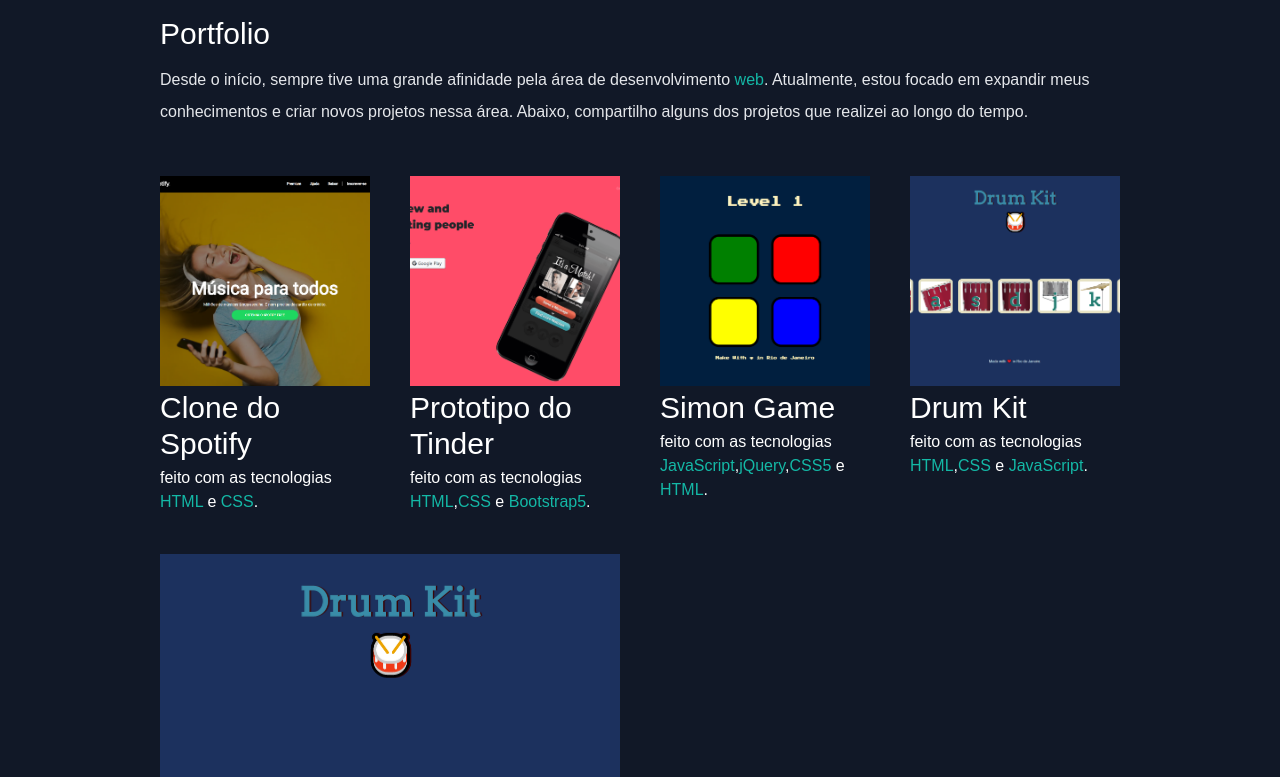
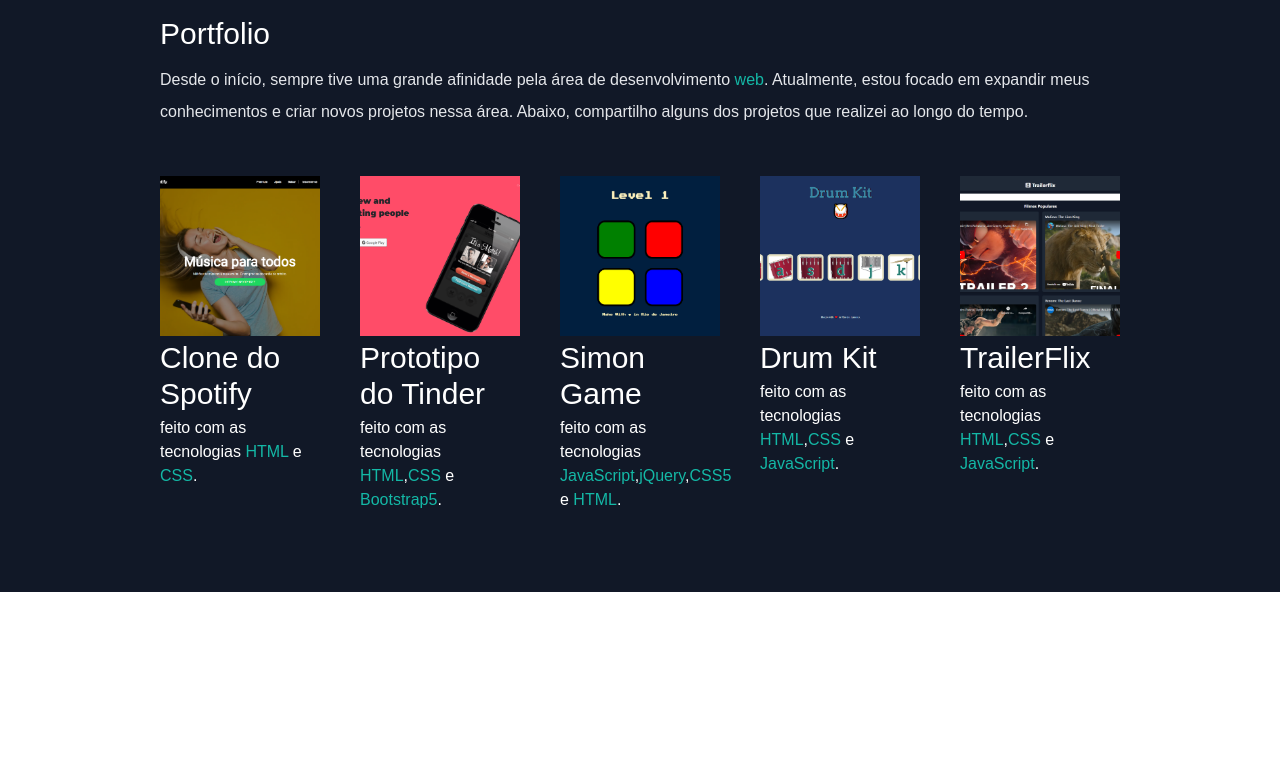
Before and after one commit to Wpnnt/portfolio-web-react, a Next.js app: page / in a window 1280 px wide. Shown: the part 1040-1817 px from the top of the page. After the commit the page ends 1632 px from the top, so only its background shows below. Built offline with nearby package versions, Linux system fonts and the light colour scheme.

Commit message:
Refactor homepage layout and improve code readability

```diff
--- a/pages/index.js
+++ b/pages/index.js
@@ -1,8 +1,5 @@
 import Head from "next/head";
-import {
-  AiFillLinkedin,
-  AiFillGithub,
-} from "react-icons/ai";
+import { AiFillLinkedin, AiFillGithub } from "react-icons/ai";
 import { BsFillMoonStarsFill } from "react-icons/bs";
 import { useState } from "react";
 import wpnnt from "../public/profile.png";
@@ -11,6 +8,7 @@
 import web2 from "../public/web2.png";
 import web3 from "../public/web3.png";
 import web4 from "../public/web4.png";
+import web5 from "../public/web5.png";
 
 export default function Home() {
   const [darkMode, setDarkMode] = useState(true);
@@ -40,37 +38,60 @@
               Paulo Vitor
             </h2>
             <div className="mx-auto bg-gradient-to-b from-[#0505f5] rounded-full w-80 h-80 relative overflow-hidden mt-3 md:h-96 md:w-96">
-              <Image src={wpnnt} layout="fill" objectFit="cover" alt="Profile picture" />
+              <Image
+                src={wpnnt}
+                layout="fill"
+                objectFit="cover"
+                alt="Profile picture"
+              />
             </div>
             <h3 className="text-2xl py-2 dark:text-white md:text-3xl">
               Junior Developer
             </h3>
             <p className="text-md py-5 leading-8 text-gray-800 dark:text-gray-200 max-w-xl mx-auto md:text-xl">
-            Dev Júnior com foco em Full-Stack e iniciando como freelancer. Meu objetivo é me tornar um programador pleno em breve, sempre em busca de aprendizado e evolução. Acompanhe minhas redes sociais abaixo para saber mais sobre meus projetos e progressos.
+              Dev Júnior com foco em Full-Stack e iniciando como freelancer. Meu
+              objetivo é me tornar um programador pleno em breve, sempre em
+              busca de aprendizado e evolução. Acompanhe minhas redes sociais
+              abaixo para saber mais sobre meus projetos e progressos.
             </p>
 
             <div className="text-5xl flex justify-center gap-16 py-3 text-gray-600 dark:text-gray-400">
-              <a href="https://www.linkedin.com/in/paulo-vitor37/" target="_blank" rel="noopener noreferrer">
+              <a
+                href="https://www.linkedin.com/in/paulo-vitor37/"
+                target="_blank"
+                rel="noopener noreferrer"
+              >
                 <AiFillLinkedin className="hover:text-blue-700" />
               </a>
-              <a href="https://github.com/Wpnnt" target="_blank" rel="noopener noreferrer">
+              <a
+                href="https://github.com/Wpnnt"
+                target="_blank"
+                rel="noopener noreferrer"
+              >
                 <AiFillGithub className="hover:text-blue-700" />
               </a>
             </div>
           </div>
         </section>
-        <section>
-        </section>
+        <section></section>
         <section className="py-10">
           <div>
             <h3 className="text-3xl py-1 dark:text-white ">Portfolio</h3>
             <p className="text-md py-2 leading-8 text-gray-800 dark:text-gray-200">
-            Desde o início, sempre tive uma grande afinidade pela área de desenvolvimento <span className="text-teal-500">web</span>. Atualmente, estou focado em expandir meus conhecimentos e criar novos projetos nessa área. Abaixo, compartilho alguns dos projetos que realizei ao longo do tempo.
+              Desde o início, sempre tive uma grande afinidade pela área de
+              desenvolvimento <span className="text-teal-500">web</span>.
+              Atualmente, estou focado em expandir meus conhecimentos e criar
+              novos projetos nessa área. Abaixo, compartilho alguns dos projetos
+              que realizei ao longo do tempo.
             </p>
           </div>
-          <div className="flex flex-col gap-10 py-10 lg:flex-row lg:flex-wrap">
-            <div className="basis-1/5 flex-1 ">
-              <a href="https://wpnnt.github.io/SpotifyClone/" target="_blank" rel="noreferrer">
+          <div className="grid grid-cols-1 gap-10 py-10 sm:grid-cols-2 lg:grid-cols-3 xl:grid-cols-5">
+            <div className="flex-1">
+              <a
+                href="https://wpnnt.github.io/SpotifyClone/"
+                target="_blank"
+                rel="noreferrer"
+              >
                 <Image
                   className="object-cover transition-transform duration-500 transform hover:scale-105"
                   width={"100%"}
@@ -80,11 +101,21 @@
                   alt="Spotify Clone project"
                 />
               </a>
-              <h3 className="text-3xl py-1 dark:text-white">Clone do Spotify</h3>
-              <p className="text-black dark:text-white">feito com as tecnologias <span className="text-teal-500">HTML</span> e <span className="text-teal-500">CSS</span>.</p>
+              <h3 className="text-3xl py-1 dark:text-white">
+                Clone do Spotify
+              </h3>
+              <p className="text-black dark:text-white">
+                feito com as tecnologias{" "}
+                <span className="text-teal-500">HTML</span> e{" "}
+                <span className="text-teal-500">CSS</span>.
+              </p>
             </div>
-            <div className="basis-1/5 flex-1">
-            <a href="https://wpnnt.github.io/Tinder-Prototype/" target="_blank" rel="noreferrer">
+            <div className="flex-1">
+              <a
+                href="https://wpnnt.github.io/Tinder-Prototype/"
+                target="_blank"
+                rel="noreferrer"
+              >
                 <Image
                   className="object-cover transition-transform duration-500 transform hover:scale-105"
                   width={"100%"}
@@ -94,12 +125,23 @@
                   alt="Tinder Prototype project"
                 />
               </a>
-                <h3 className="text-3xl py-1 dark:text-white">Prototipo do Tinder</h3>
+              <h3 className="text-3xl py-1 dark:text-white">
+                Prototipo do Tinder
+              </h3>
 
-              <p className="text-black dark:text-white">feito com as tecnologias <span className="text-teal-500">HTML</span>,<span className="text-teal-500">CSS</span> e <span className="text-teal-500">Bootstrap5</span>.</p>
+              <p className="text-black dark:text-white">
+                feito com as tecnologias{" "}
+                <span className="text-teal-500">HTML</span>,
+                <span className="text-teal-500">CSS</span> e{" "}
+                <span className="text-teal-500">Bootstrap5</span>.
+              </p>
             </div>
-            <div className="basis-1/5 flex-1">
-            <a href="https://wpnnt.github.io/Simon-Game-Challenge/" target="_blank" rel="noreferrer">
+            <div className="flex-1">
+              <a
+                href="https://wpnnt.github.io/Simon-Game-Challenge/"
+                target="_blank"
+                rel="noreferrer"
+              >
                 <Image
                   className="object-cover transition-transform duration-500 transform hover:scale-105"
                   width={"100%"}
@@ -109,14 +151,22 @@
                   alt="Simon Game project"
                 />
               </a>
-                <h3 className="text-3xl py-1 dark:text-white">
-                  Simon Game
-                </h3>
+              <h3 className="text-3xl py-1 dark:text-white">Simon Game</h3>
 
-              <h1 className="text-black dark:text-white">feito com as tecnologias <span className="text-teal-500">JavaScript</span>,<span className="text-teal-500">jQuery</span>,<span className="text-teal-500">CSS5</span> e <span className="text-teal-500">HTML</span>.</h1>
+              <h1 className="text-black dark:text-white">
+                feito com as tecnologias{" "}
+                <span className="text-teal-500">JavaScript</span>,
+                <span className="text-teal-500">jQuery</span>,
+                <span className="text-teal-500">CSS5</span> e{" "}
+                <span className="text-teal-500">HTML</span>.
+              </h1>
             </div>
-            <div className="basis-1/5 flex-1">
-              <a href="https://wpnnt.github.io/Drum-Kit/" target="_blank" rel="noreferrer">
+            <div className="flex-1">
+              <a
+                href="https://wpnnt.github.io/Drum-Kit/"
+                target="_blank"
+                rel="noreferrer"
+              >
                 <Image
                   className="object-cover transition-transform duration-500 transform hover:scale-105"
                   width={"100%"}
@@ -128,24 +178,39 @@
               </a>
               <h3 className="text-3xl py-1 dark:text-white">Drum Kit</h3>
 
-              <p className="text-black dark:text-white"> feito com as tecnologias <span className="text-teal-500">HTML</span>,<span className="text-teal-500">CSS</span> e <span className="text-teal-500">JavaScript</span>.</p>
+              <p className="text-black dark:text-white">
+                {" "}
+                feito com as tecnologias{" "}
+                <span className="text-teal-500">HTML</span>,
+                <span className="text-teal-500">CSS</span> e{" "}
+                <span className="text-teal-500">JavaScript</span>.
+              </p>
             </div>
-            <div className="basis-1/5 flex-1">
-              <a href="https://movie-trailer-umber.vercel.app/" target="_blank" rel="noreferrer">
+            <div className="flex-1">
+              <a
+                href="https://movie-trailer-umber.vercel.app/"
+                target="_blank"
+                rel="noreferrer"
+              >
                 <Image
                   className="object-cover transition-transform duration-500 transform hover:scale-105"
                   width={"100%"}
                   height={"100%"}
                   layout="responsive"
-                  src={web4}
+                  src={web5}
                   alt="Movie Trailer project"
                 />
               </a>
               <h3 className="text-3xl py-1 dark:text-white">TrailerFlix</h3>
 
-              <p className="text-black dark:text-white"> feito com as tecnologias <span className="text-teal-500">HTML</span>,<span className="text-teal-500">CSS</span> e <span className="text-teal-500">JavaScript</span>.</p>
+              <p className="text-black dark:text-white">
+                {" "}
+                feito com as tecnologias{" "}
+                <span className="text-teal-500">HTML</span>,
+                <span className="text-teal-500">CSS</span> e{" "}
+                <span className="text-teal-500">JavaScript</span>.
+              </p>
             </div>
-            <div className="basis-1/5 flex-1"></div>
           </div>
         </section>
       </main>
```
Lines whose indentation alone changed are shown as unchanged.
